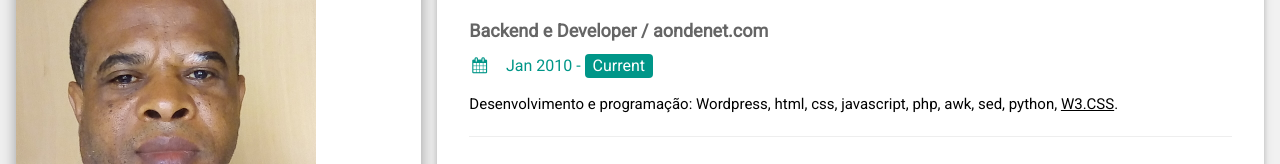
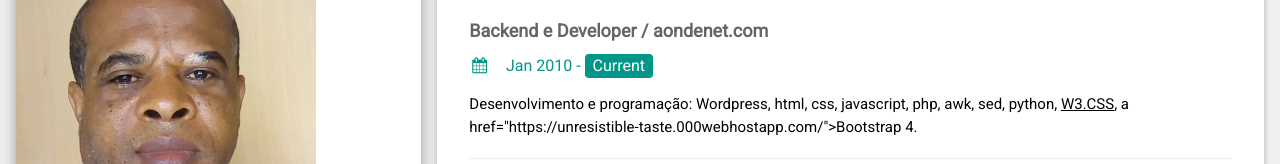
Before and after one commit to aondenet-sinval/portfolio, a plain HTML site: page index.htm in a window 1280 px wide. Shown: the part 106-270 px from the top of the page. Drawn offline with nearby package versions, Linux system fonts and the light colour scheme.

Commit message:
Update index.htm

```diff
--- a/index.htm
+++ b/index.htm
@@ -71,7 +71,7 @@ html,body,h1,h2,h3,h4,h5,h6 {font-family: "Roboto", sans-serif}
         <div class="w3-container">
           <h5 class="w3-opacity"><b>Backend e Developer / aondenet.com</b></h5>
           <h6 class="w3-text-teal"><i class="fa fa-calendar fa-fw w3-margin-right"></i>Jan 2010 - <span class="w3-tag w3-teal w3-round">Current</span></h6>
-          <p>Desenvolvimento e programação: Wordpress, html, css, javascript, php, awk, sed, python, <a href="https://aondenet-sinval.github.io/slide/">W3.CSS</a>.</p>
+          <p>Desenvolvimento e programação: Wordpress, html, css, javascript, php, awk, sed, python, <a href="https://aondenet-sinval.github.io/slide/">W3.CSS</a>, a href="https://unresistible-taste.000webhostapp.com/">Bootstrap 4</a>.</p>
           <hr>
         </div>
           <div class="w3-container">
```
